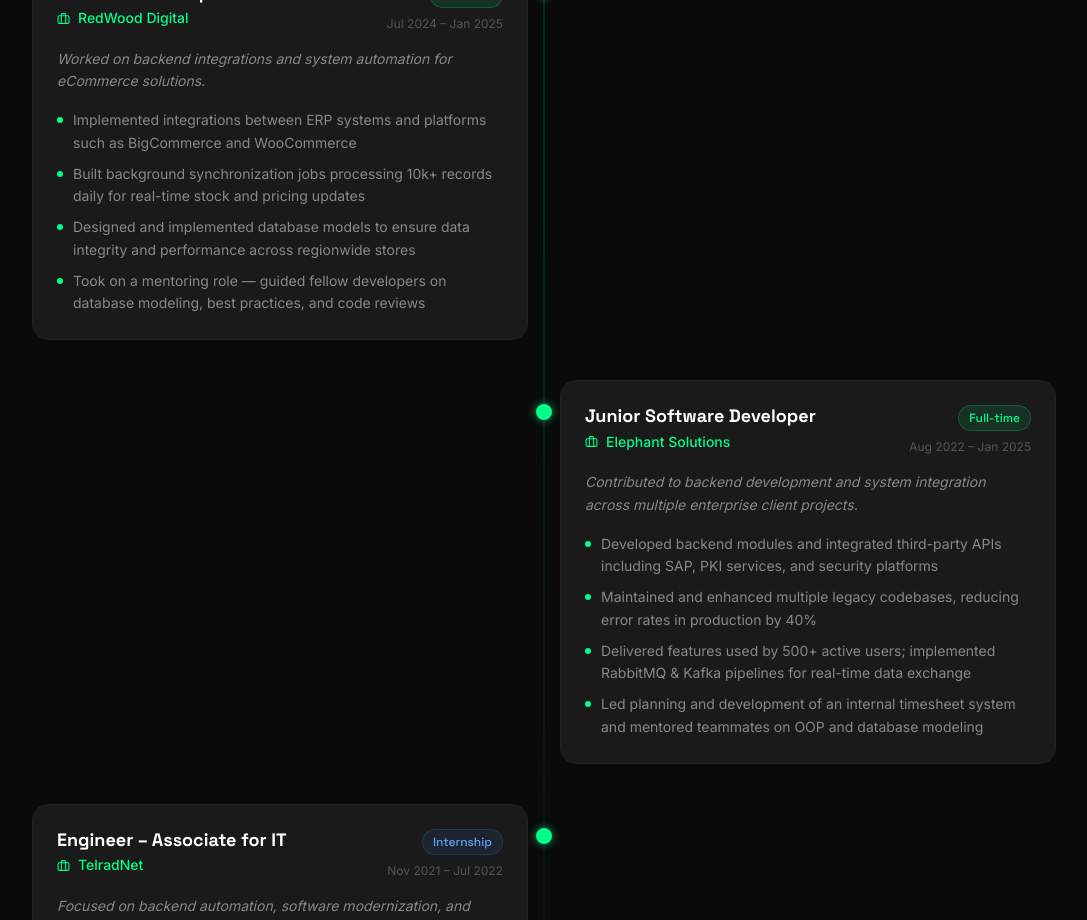
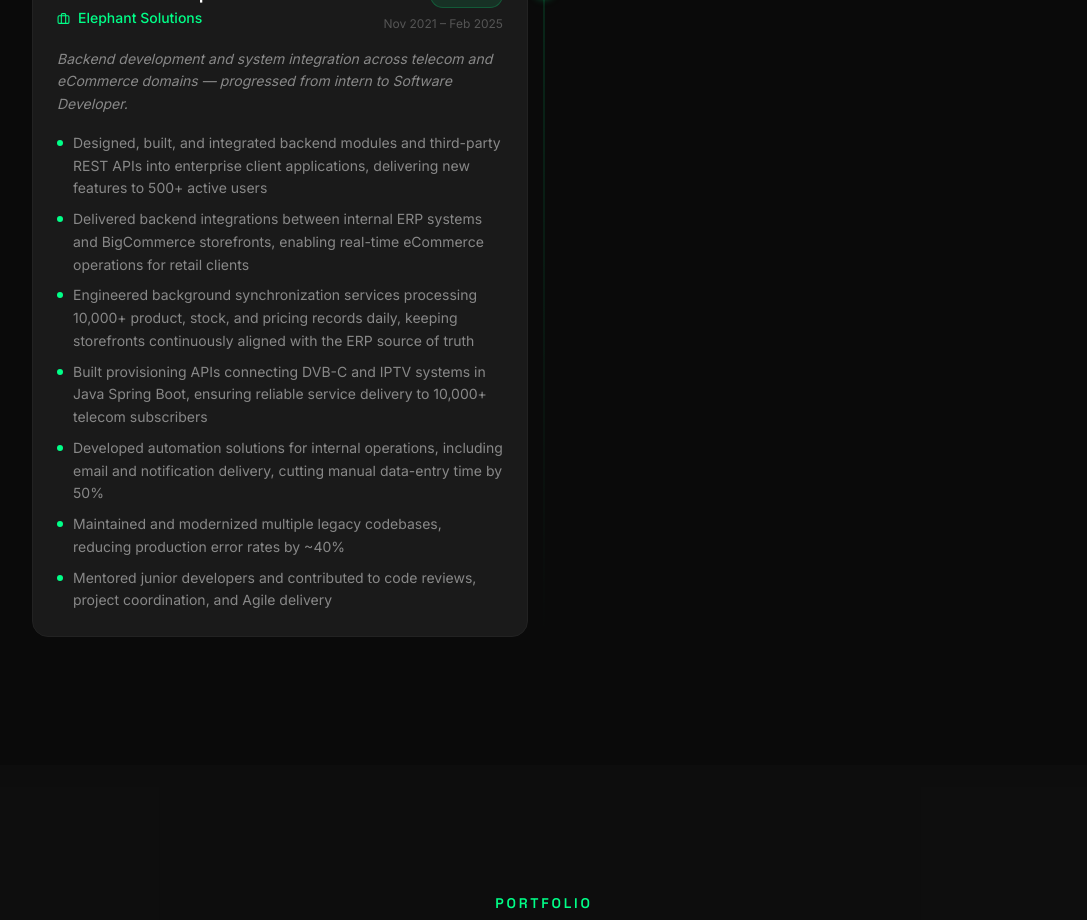
Before and after one commit to alexndrr/portfolio, a React (Vite) app: page / in a window 1280 px wide. Shown: the part 4040-4960 px from the top of the page, without its empty margins (96-1183 px from the left). Built offline with nearby package versions, Linux system fonts and the light colour scheme.

Commit message:
Update education name on CV and merge portfolio work experience
Rename institution to ITS - Visoka skola za informacione tehnologije on
the CV, and consolidate the portfolio work experience into a single
Elephant Solutions entry to match the CV structure.

```diff
--- a/src/data/portfolio-data.ts
+++ b/src/data/portfolio-data.ts
@@ -109,43 +109,18 @@ export const experience = [
   {
     id: 2,
     role: 'Software Developer',
-    company: 'RedWood Digital',
-    period: 'Jul 2024 – Jan 2025',
+    company: 'Elephant Solutions',
+    period: 'Nov 2021 – Feb 2025',
     type: 'Full-time',
-    summary: 'Worked on backend integrations and system automation for eCommerce solutions.',
+    summary: 'Backend development and system integration across telecom and eCommerce domains — progressed from intern to Software Developer.',
     highlights: [
-      'Implemented integrations between ERP systems and platforms such as BigCommerce and WooCommerce',
-      'Built background synchronization jobs processing 10k+ records daily for real-time stock and pricing updates',
-      'Designed and implemented database models to ensure data integrity and performance across regionwide stores',
-      'Took on a mentoring role — guided fellow developers on database modeling, best practices, and code reviews',
-    ],
-  },
-  {
-    id: 3,
-    role: 'Junior Software Developer',
-    company: 'Elephant Solutions',
-    period: 'Aug 2022 – Jan 2025',
-    type: 'Full-time',
-    summary: 'Contributed to backend development and system integration across multiple enterprise client projects.',
-    highlights: [
-      'Developed backend modules and integrated third-party APIs including SAP, PKI services, and security platforms',
-      'Maintained and enhanced multiple legacy codebases, reducing error rates in production by 40%',
-      'Delivered features used by 500+ active users; implemented RabbitMQ & Kafka pipelines for real-time data exchange',
-      'Led planning and development of an internal timesheet system and mentored teammates on OOP and database modeling',
-    ],
-  },
-  {
-    id: 4,
-    role: 'Engineer – Associate for IT',
-    company: 'TelradNet',
-    period: 'Nov 2021 – Jul 2022',
-    type: 'Internship',
-    summary: 'Focused on backend automation, software modernization, and system reliability.',
-    highlights: [
-      'Developed and deployed automation solutions using Java Spring Boot for email and notification delivery',
-      'Upgraded outdated internal software used for customer provisioning tracking',
-      'Created APIs connecting DVB-C and IPTV provisioning systems, ensuring service delivery to 10,000+ subscribers',
-      'Rebuilt outdated tracking tools, cutting manual data entry time by 50%',
+      'Designed, built, and integrated backend modules and third-party REST APIs into enterprise client applications, delivering new features to 500+ active users',
+      'Delivered backend integrations between internal ERP systems and BigCommerce storefronts, enabling real-time eCommerce operations for retail clients',
+      'Engineered background synchronization services processing 10,000+ product, stock, and pricing records daily, keeping storefronts continuously aligned with the ERP source of truth',
+      'Built provisioning APIs connecting DVB-C and IPTV systems in Java Spring Boot, ensuring reliable service delivery to 10,000+ telecom subscribers',
+      'Developed automation solutions for internal operations, including email and notification delivery, cutting manual data-entry time by 50%',
+      'Maintained and modernized multiple legacy codebases, reducing production error rates by ~40%',
+      'Mentored junior developers and contributed to code reviews, project coordination, and Agile delivery',
     ],
   },
 ]
```
Also changed, not shown: 1 other file (tests, documents, lock files or other folders).
